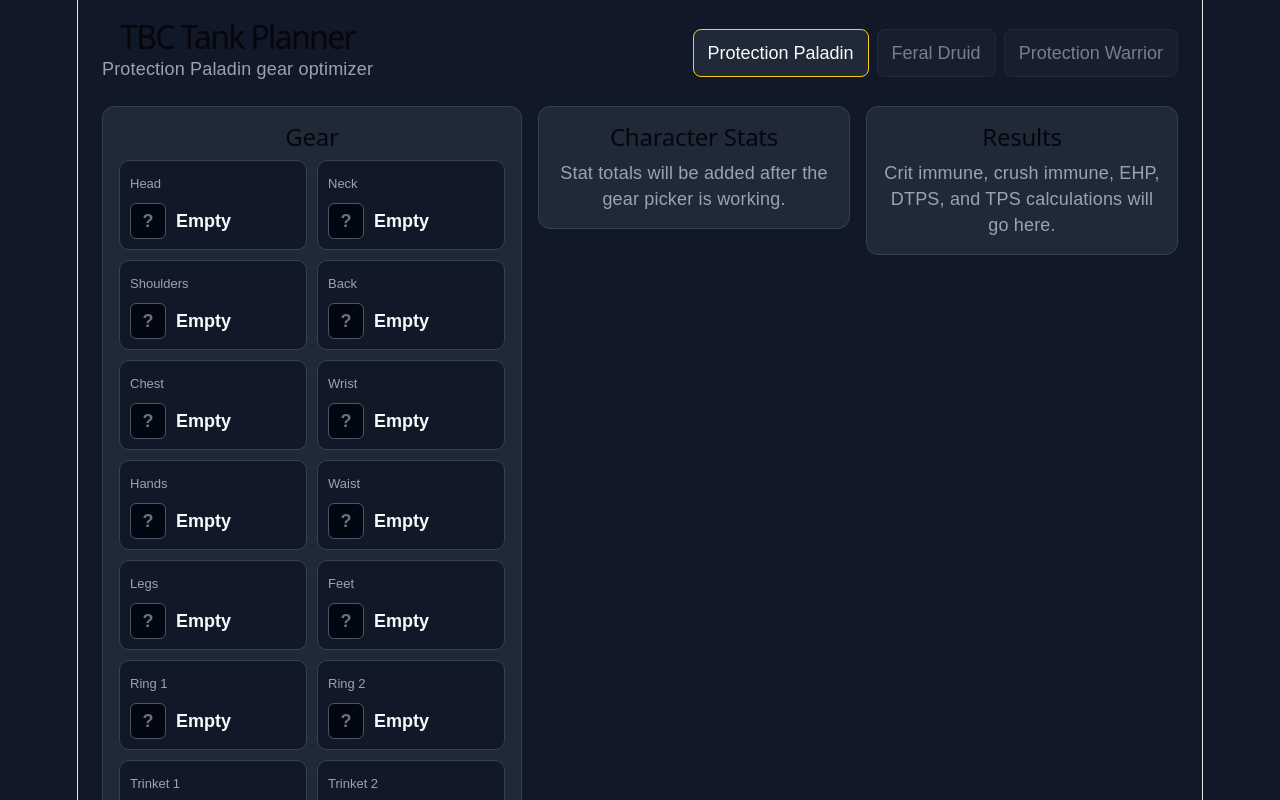
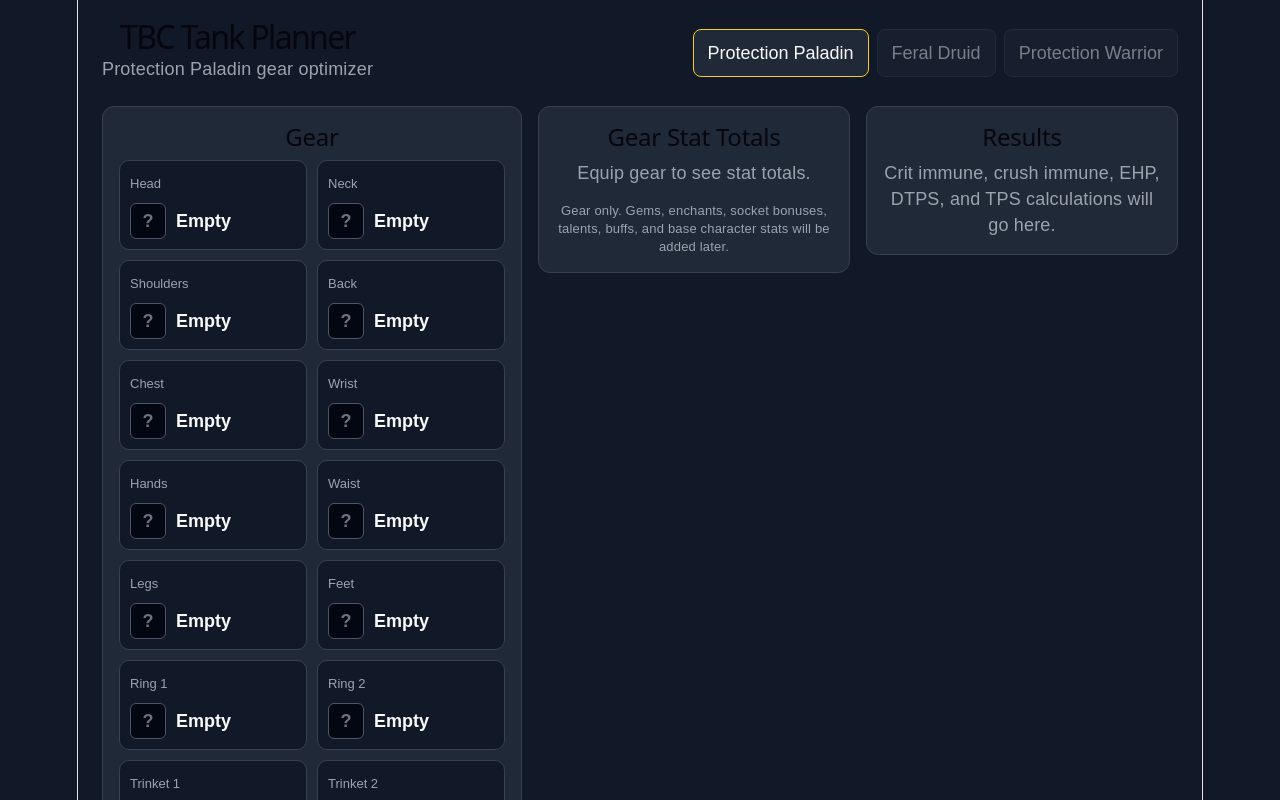
Before and after one commit to layoung3/TBC-Tank-Planner, a React (Vite) app in the folder tbc-tank-planner-client/: page / in a window 1280 px wide. Shown: the top 800 px of the page. Built offline with nearby package versions, Linux system fonts and the light colour scheme.

Commit message:
git add . git commit -m "Add equipped gear stat totals" git push

```diff
--- a/tbc-tank-planner-client/src/App.css
+++ b/tbc-tank-planner-client/src/App.css
@@ -229,3 +229,31 @@ button {
   color: #6b7280;
   font-weight: 700;
 }
+
+.stat-list {
+  display: grid;
+  gap: 8px;
+}
+
+.stat-row {
+  display: flex;
+  justify-content: space-between;
+  gap: 16px;
+  padding: 8px 0;
+  border-bottom: 1px solid #374151;
+}
+
+.stat-row span {
+  color: #d1d5db;
+}
+
+.stat-row strong {
+  color: #f9fafb;
+}
+
+.stat-note {
+  margin-top: 16px;
+  color: #9ca3af;
+  font-size: 13px;
+  line-height: 1.4;
+}
--- a/tbc-tank-planner-client/src/App.tsx
+++ b/tbc-tank-planner-client/src/App.tsx
@@ -1,4 +1,4 @@
-import { useState } from "react";
+import { useMemo, useState } from "react";
 import { getItems } from "./api";
 import type { ItemSlot, TbcItem } from "./types";
 import "./App.css";
@@ -29,6 +29,56 @@ const initialGear: EquippedSlot[] = [
   { slot: "Libram", label: "Libram" },
 ];
 
+function createEmptyStats() {
+  return {
+    stamina: 0,
+    strength: 0,
+    agility: 0,
+    intellect: 0,
+    armor: 0,
+    defenseRating: 0,
+    dodgeRating: 0,
+    parryRating: 0,
+    blockRating: 0,
+    blockValue: 0,
+    resilienceRating: 0,
+    hitRating: 0,
+    spellHitRating: 0,
+    expertiseRating: 0,
+    attackPower: 0,
+    spellPower: 0,
+    mp5: 0,
+  };
+}
+
+function addStats(total: ReturnType<typeof createEmptyStats>, itemStats?: Partial<ReturnType<typeof createEmptyStats>>) {
+  if (!itemStats) {
+    return;
+  }
+
+  total.stamina += itemStats.stamina ?? 0;
+  total.strength += itemStats.strength ?? 0;
+  total.agility += itemStats.agility ?? 0;
+  total.intellect += itemStats.intellect ?? 0;
+  total.armor += itemStats.armor ?? 0;
+
+  total.defenseRating += itemStats.defenseRating ?? 0;
+  total.dodgeRating += itemStats.dodgeRating ?? 0;
+  total.parryRating += itemStats.parryRating ?? 0;
+  total.blockRating += itemStats.blockRating ?? 0;
+  total.blockValue += itemStats.blockValue ?? 0;
+
+  total.resilienceRating += itemStats.resilienceRating ?? 0;
+
+  total.hitRating += itemStats.hitRating ?? 0;
+  total.spellHitRating += itemStats.spellHitRating ?? 0;
+  total.expertiseRating += itemStats.expertiseRating ?? 0;
+
+  total.attackPower += itemStats.attackPower ?? 0;
+  total.spellPower += itemStats.spellPower ?? 0;
+  total.mp5 += itemStats.mp5 ?? 0;
+}
+
 function ItemIcon({ item }: { item?: TbcItem }) {
   if (item?.iconUrl) {
     return (
@@ -52,6 +102,38 @@ function App() {
 
   const selectedSlot =
     selectedSlotIndex !== null ? gear[selectedSlotIndex] : undefined;
+
+  const gearStatTotals = useMemo(() => {
+    const totals = createEmptyStats();
+
+    gear.forEach((gearSlot) => {
+      if (gearSlot.item) {
+        addStats(totals, gearSlot.item.stats);
+      }
+    });
+
+    return totals;
+  }, [gear]);
+
+  const visibleStatRows = [
+    { label: "Stamina", value: gearStatTotals.stamina },
+    { label: "Strength", value: gearStatTotals.strength },
+    { label: "Agility", value: gearStatTotals.agility },
+    { label: "Intellect", value: gearStatTotals.intellect },
+    { label: "Armor", value: gearStatTotals.armor },
+    { label: "Defense Rating", value: gearStatTotals.defenseRating },
+    { label: "Dodge Rating", value: gearStatTotals.dodgeRating },
+    { label: "Parry Rating", value: gearStatTotals.parryRating },
+    { label: "Block Rating", value: gearStatTotals.blockRating },
+    { label: "Block Value", value: gearStatTotals.blockValue },
+    { label: "Resilience Rating", value: gearStatTotals.resilienceRating },
+    { label: "Hit Rating", value: gearStatTotals.hitRating },
+    { label: "Spell Hit Rating", value: gearStatTotals.spellHitRating },
+    { label: "Expertise Rating", value: gearStatTotals.expertiseRating },
+    { label: "Attack Power", value: gearStatTotals.attackPower },
+    { label: "Spell Power", value: gearStatTotals.spellPower },
+    { label: "MP5", value: gearStatTotals.mp5 },
+  ].filter((stat) => stat.value !== 0);
 
   async function openItemPicker(slotIndex: number) {
     const gearSlot = gear[slotIndex];
@@ -137,9 +219,23 @@ function App() {
         </section>
 
         <section className="panel stats-panel">
-          <h2>Character Stats</h2>
-          <p className="muted">
-            Stat totals will be added after the gear picker is working.
+          <h2>Gear Stat Totals</h2>
+
+          {visibleStatRows.length === 0 ? (
+            <p className="muted">Equip gear to see stat totals.</p>
+          ) : (
+            <div className="stat-list">
+              {visibleStatRows.map((stat) => (
+                <div className="stat-row" key={stat.label}>
+                  <span>{stat.label}</span>
+                  <strong>{stat.value}</strong>
+                </div>
+              ))}
+            </div>
+          )}
+
+          <p className="stat-note">
+            Gear only. Gems, enchants, socket bonuses, talents, buffs, and base character stats will be added later.
           </p>
         </section>
 
```
